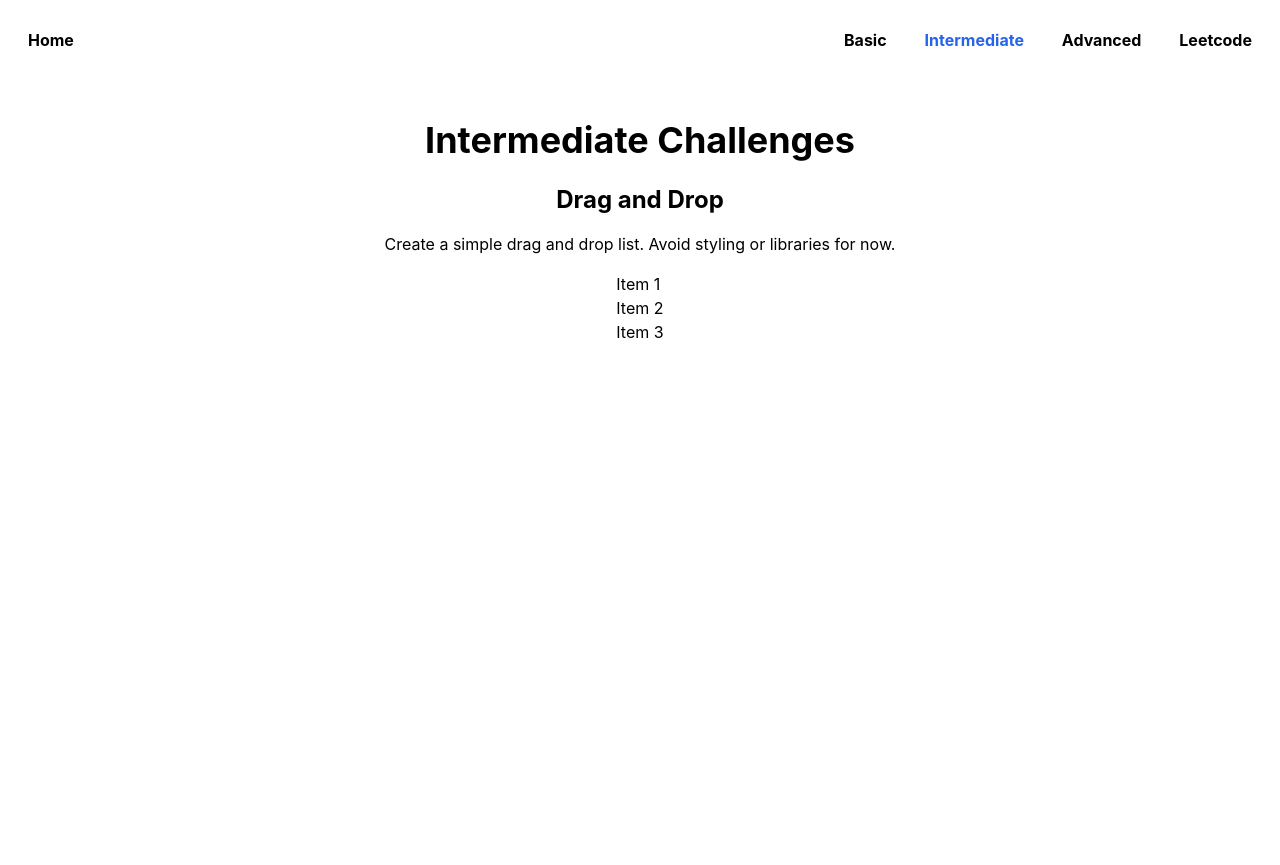
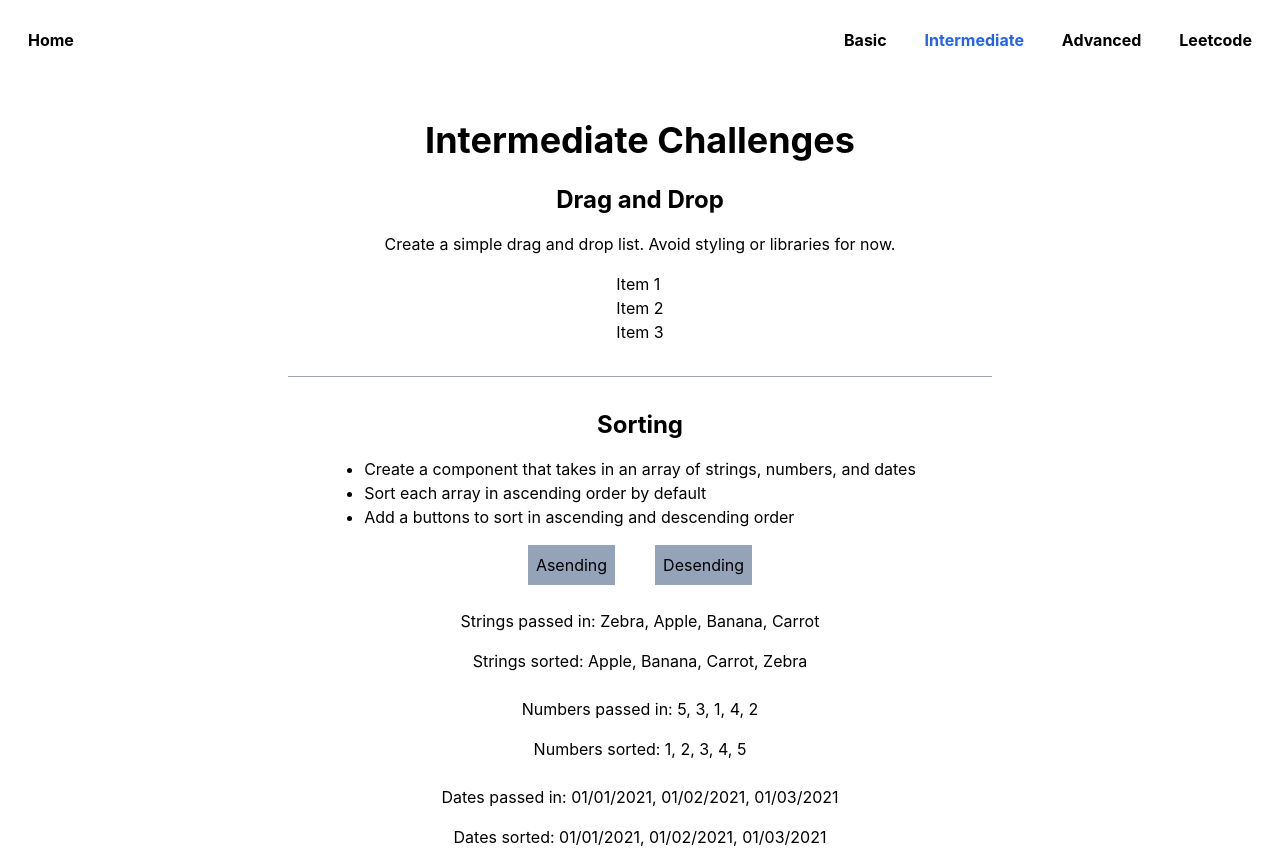
Before and after one commit to a-kennedy-develops/react-ts-challenges, a React (Vite) app: page /intermediate in a window 1280 px wide. Before the commit the page ends 800 px from the top, so only its background shows below. Built offline with nearby package versions, Linux system fonts and the light colour scheme.

Commit message:
Add sorting challenge

```diff
--- a/src/routes/intermediate/Intermediate.tsx
+++ b/src/routes/intermediate/Intermediate.tsx
@@ -1,5 +1,7 @@
 import Challenge from "../../components/Challenge";
-import { DragAndDropList } from "./challenges/DragAndDropList";
+import { Seperator } from "../../components/Seperator";
+import DragAndDropList from "./challenges/DragAndDropList";
+import Sorting from "./challenges/Sorting";
 
 export function Intermediate() {
   return (
@@ -11,6 +13,25 @@ export function Intermediate() {
       >
         <DragAndDropList />
       </Challenge>
+      <Seperator />
+      <Challenge
+        title="Sorting"
+        description={[
+          "Create a component that takes in an array of strings, numbers, and dates",
+          "Sort each array in ascending order by default",
+          "Add a buttons to sort in ascending and descending order",
+        ]}
+      >
+        <Sorting
+          strings={["Zebra", "Apple", "Banana", "Carrot"]}
+          numbers={[5, 3, 1, 4, 2]}
+          dates={[
+            new Date("2021-01-01"),
+            new Date("2021-01-02"),
+            new Date("2021-01-03"),
+          ]}
+        />
+      </Challenge>
     </>
   );
 }
--- a/src/routes/intermediate/challenges/DragAndDropList.tsx
+++ b/src/routes/intermediate/challenges/DragAndDropList.tsx
@@ -1,10 +1,13 @@
 import { DragEvent, useState } from "react";
 
-export function DragAndDropList() {
-    const [items, setItems] = useState(['Item 1', 'Item 2', 'Item 3']);
+const DragAndDropList = () => {
+  const [items, setItems] = useState(["Item 1", "Item 2", "Item 3"]);
   let dragItem: number | undefined = undefined;
 
-    const handleDragStart = (_e: DragEvent<HTMLLIElement>, index: number | undefined) => {
+  const handleDragStart = (
+    _e: DragEvent<HTMLLIElement>,
+    index: number | undefined
+  ) => {
     dragItem = index;
   };
 
@@ -30,4 +33,6 @@ export function DragAndDropList() {
       ))}
     </ul>
   );
-  }
+};
+
+export default DragAndDropList;
--- /dev/null
+++ b/src/routes/intermediate/challenges/Sorting.tsx
@@ -0,0 +1,95 @@
+import { useEffect, useState, useCallback } from "react";
+
+type SortingProps = {
+  strings: string[];
+  numbers: number[];
+  dates: Date[];
+};
+
+type SortingType = "ascending" | "descending";
+
+const formatDate = (date: Date) => {
+  return date.toLocaleDateString("en-US", {
+    year: "numeric",
+    month: "2-digit",
+    day: "2-digit",
+  });
+};
+
+const Sorting = ({ strings, numbers, dates }: SortingProps) => {
+  const [sortedStrings, setSortedStrings] = useState<string[]>([]);
+  const [sortedNumbers, setSortedNumbers] = useState<number[]>([]);
+  const [sortedDates, setSortedDates] = useState<Date[]>([]);
+  const [sortingMethod, setSortingMethod] = useState<SortingType>("ascending");
+
+  const sortAscending = useCallback(() => {
+    const sortedStrings = [...strings].sort();
+    setSortedStrings(sortedStrings);
+
+    const sortedNumbers = [...numbers].sort();
+    setSortedNumbers(sortedNumbers);
+
+    const sortedDates = [...dates].sort();
+    setSortedDates(sortedDates);
+  }, [strings, numbers, dates]);
+
+  const sortDescending = useCallback(() => {
+    const sortedStrings = [...strings].sort((a, b) => b.localeCompare(a));
+    setSortedStrings(sortedStrings);
+
+    const sortedNumbers = [...numbers].sort((a, b) => b - a);
+    setSortedNumbers(sortedNumbers);
+
+    const sortedDates = [...dates].sort((a, b) => b.getTime() - a.getTime());
+    setSortedDates(sortedDates);
+  }, [strings, numbers, dates]);
+
+  useEffect(() => {
+    if (sortingMethod === "ascending") {
+      sortAscending();
+    } else {
+      sortDescending();
+    }
+  }, [sortAscending, sortDescending, sortingMethod]);
+
+  return (
+    <div className="flex flex-col items-center">
+      <div className="flex flex-row mb-6">
+        <button
+          onClick={() => setSortingMethod("ascending")}
+          className="flex p-2 bg-slate-400 mr-10"
+        >
+          Asending
+        </button>
+        <button
+          onClick={() => setSortingMethod("descending")}
+          className="flex p-2 bg-slate-400"
+        >
+          Desending
+        </button>
+      </div>
+      <p className="mb-4">Strings passed in: {strings.join(", ")}</p>
+      <p className="mb-6">Strings sorted: {sortedStrings.join(", ")}</p>
+      <p className="mb-4">Numbers passed in: {numbers.join(", ")}</p>
+      <p className="mb-6">Numbers sorted: {sortedNumbers.join(", ")}</p>
+      <p className="mb-4">
+        Dates passed in:{" "}
+        {dates
+          .map((date) => {
+            return formatDate(date);
+          })
+          .join(", ")}
+      </p>
+      <p className="mb-4">
+        Dates sorted:{" "}
+        {sortedDates
+          .map((date) => {
+            return formatDate(date);
+          })
+          .join(", ")}
+      </p>
+    </div>
+  );
+};
+
+export default Sorting;
```
Lines whose indentation alone changed are shown as unchanged.
